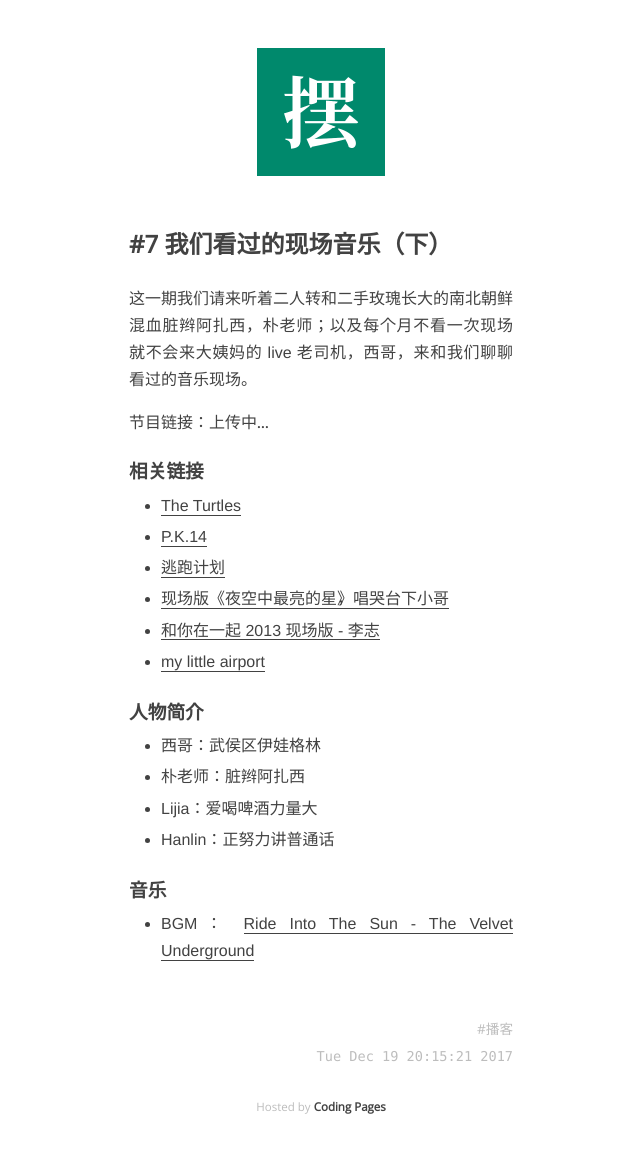
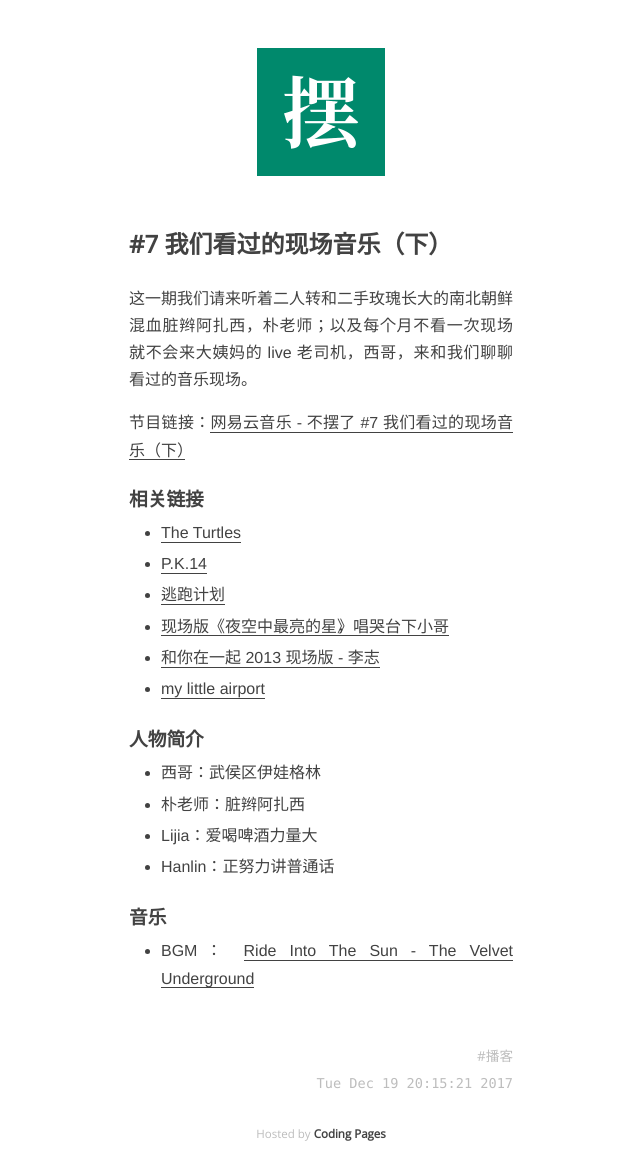
Before and after one commit to onion7878/bubaile.net, a Jekyll site: the page built from _posts/2017-11-19-music-live-2.md, in a window 1280 px wide. Shown: the whole page, without its empty margins (319-959 px from the left). Built offline with Jekyll 4.4.1, drawn with Linux system fonts in a browser that asks for light colours; before the commit the page ends 1127 px from its top, so only the background shows below that.

Commit message:
更新收听地址

```diff
--- a/_posts/2017-11-19-music-live-2.md
+++ b/_posts/2017-11-19-music-live-2.md
@@ -10,7 +10,7 @@ categories: [life]
 
 这一期我们请来听着二人转和二手玫瑰长大的南北朝鲜混血脏辫阿扎西，朴老师；以及每个月不看一次现场就不会来大姨妈的 live 老司机，西哥，来和我们聊聊看过的音乐现场。
 
-节目链接：上传中...
+节目链接：[网易云音乐 - 不摆了 #7 我们看过的现场音乐（下）](http://music.163.com/#/program?id=1367316556)
 
 ### 相关链接
 
```
